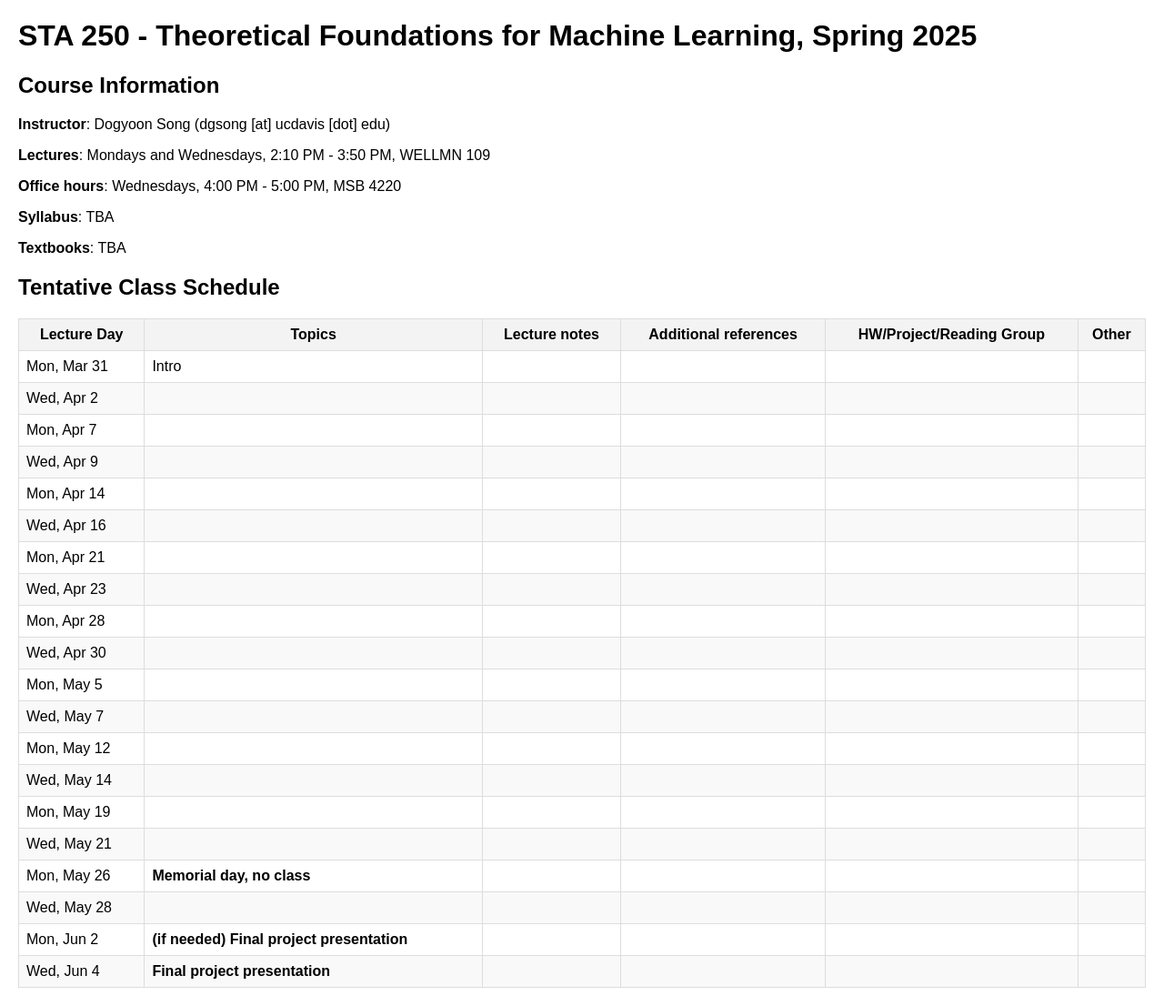
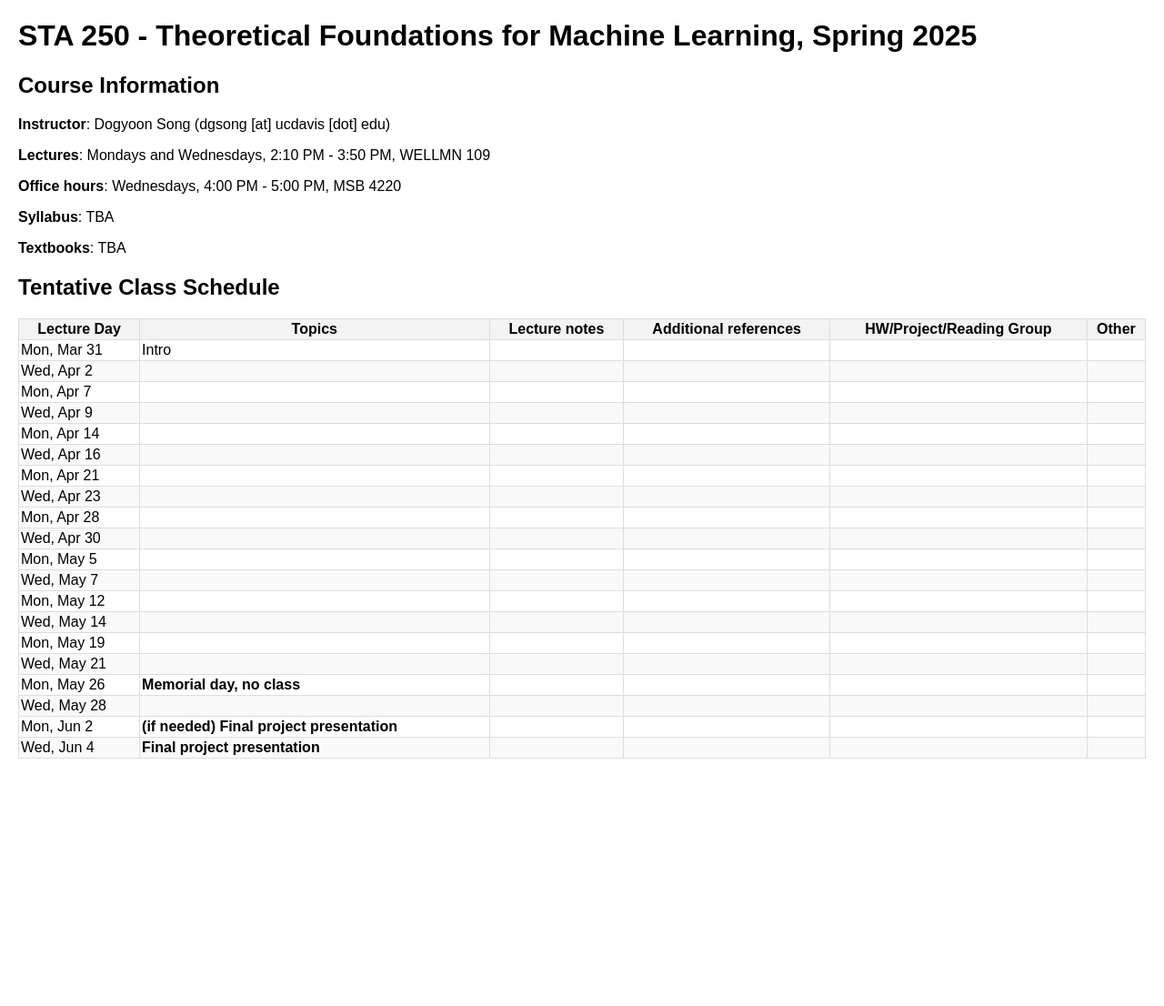
Before and after one commit to dogyoons/dogyoons.github.io, a Jekyll site: the page built from teaching/sta250/index.md, in a window 1280 px wide. Shown: the whole page at 91% size. Built offline with Jekyll 4.4.1, drawn with Linux system fonts in a browser that asks for light colours; after the commit the page ends 900 px from its top, so only the background shows below that.

Commit message:
Update course.html

```diff
--- a/_layouts/course.html
+++ b/_layouts/course.html
@@ -14,11 +14,11 @@
     table {
       border-collapse: collapse;
       width: 100%;
-      margin: 0.2em 0;
+      margin: 1em 0;
     }
     th, td {
       border: 1px solid #ddd;
-      padding: 8px;
+      padding: 2px;
     }
     th {
       background-color: #f3f3f3;
```
